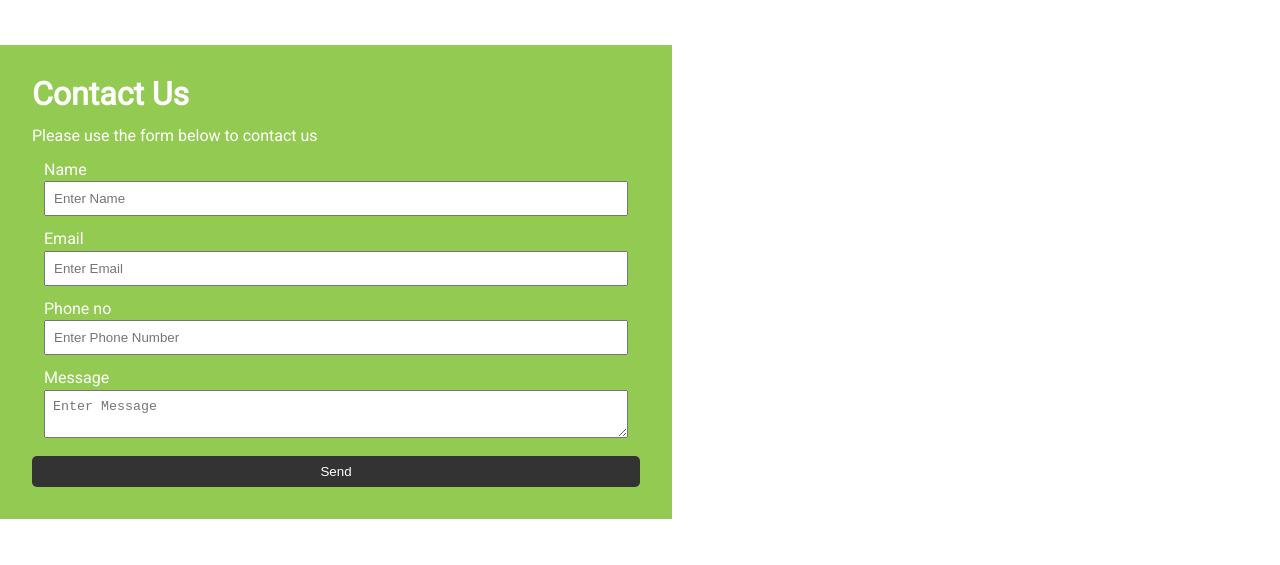
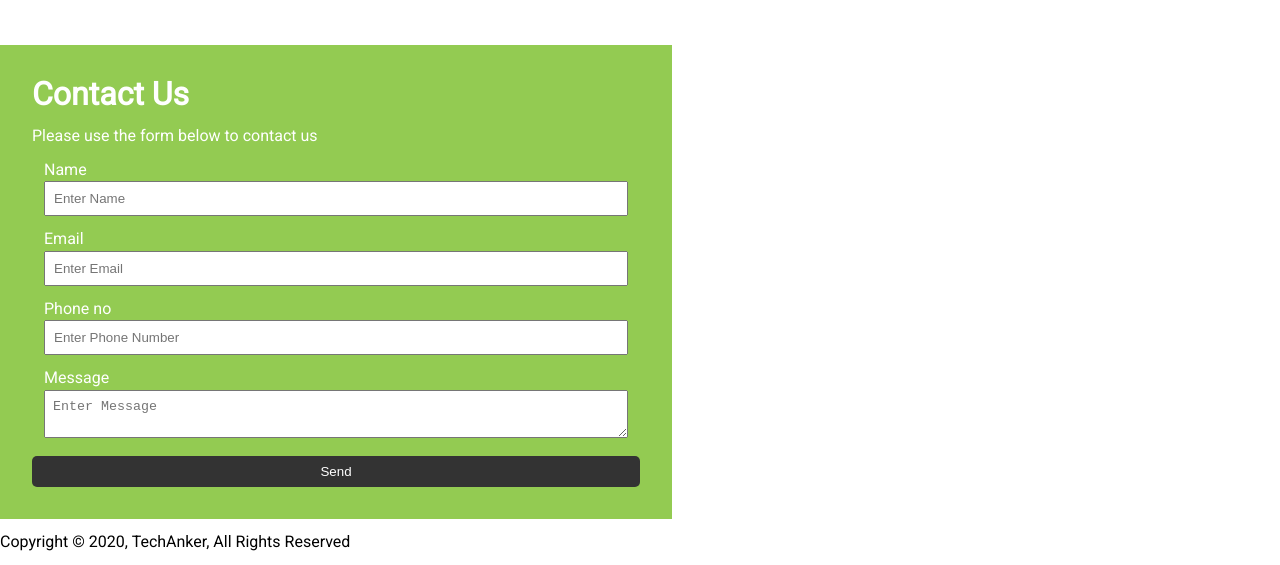
Before and after one commit to nilankh/TechAnker, a plain HTML site: page index.html in a window 1280 px wide. Shown: the part 1904-2469 px from the top of the page. Before the commit the page ends 2423 px from the top, so only its background shows below. Drawn offline with Linux system fonts and the light colour scheme; files whose address does not match are found by name.

Commit message:
working on footer

```diff
--- a/index.html
+++ b/index.html
@@ -132,6 +132,14 @@
         </div>
         <div class="map"></div>
     </section>
+    <!-- footer -->
+    <footer id="main-footer">
+        <div id="container">
+            <p>Copyright &copy; 2020, TechAnker, All Rights Reserved</p>
+        </div>
+    </footer>
+
+
     <script src="./js/main.js"></script>
 
 
```
